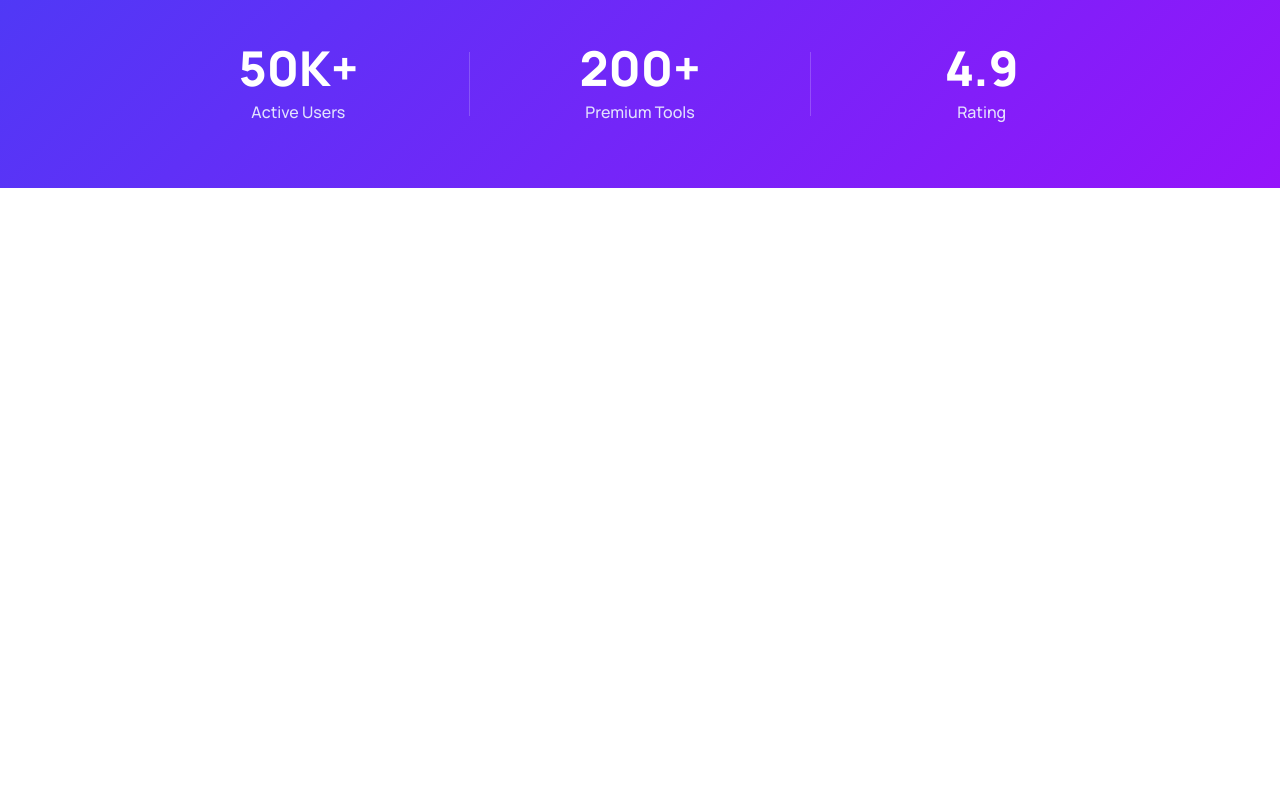
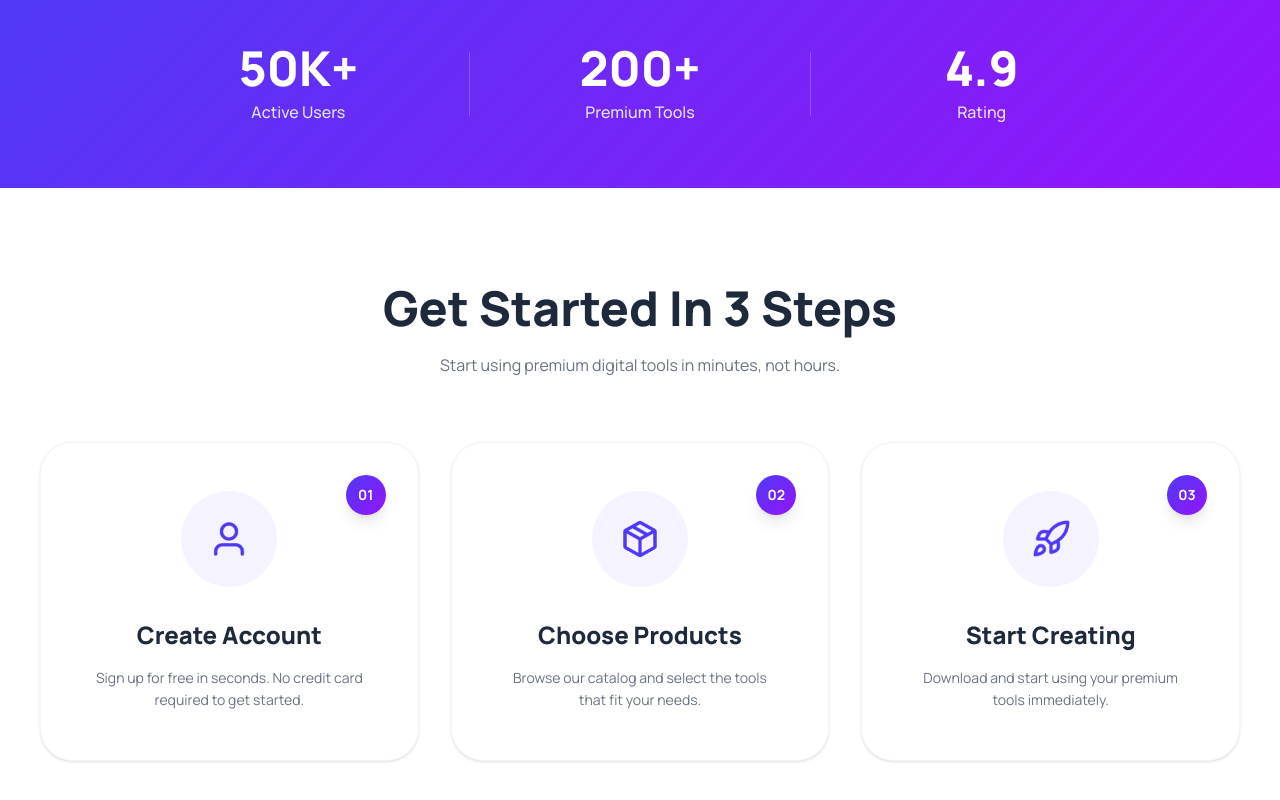
Before and after one commit to Galib-272/Assignment-6, a React (Vite) app: page /features in a window 1280 px wide. Shown: the part 902-1702 px from the top of the page. Before the commit the page ends 1090 px from the top, so only its background shows below. Built offline with nearby package versions, Linux system fonts and the light colour scheme.

Commit message:
steps section designed finished

```diff
--- a/src/App.jsx
+++ b/src/App.jsx
@@ -5,6 +5,7 @@ import "react-toastify/dist/ReactToastify.css";
 import Navbar from "./components/Navbar";
 import Banner from "./components/Banner";
 import Stats from "./components/Stats";
+import Steps from "./components/Steps";
 
 function App() {
   const [cartItems, setCartItems] = useState([]);
@@ -34,6 +35,7 @@ function App() {
       <Navbar cartCount={cartItems.length} />
       <Banner />
       <Stats />
+      <Steps />
 
       <ToastContainer
         position="top-right"
--- /dev/null
+++ b/src/components/Steps.jsx
@@ -0,0 +1,95 @@
+import React from "react";
+import userIcon from "../assets/user.png";
+import rocketIcon from "../assets/rocket.png";
+import packageIcon from "../assets/package.png";
+
+const steps = [
+  {
+    id: "01",
+    icon: userIcon,
+    title: "Create Account",
+    description: "Sign up for free in seconds. No credit card required to get started.",
+  },
+  {
+    id: "02",
+    icon: packageIcon,
+    title: "Choose Products",
+    description: "Browse our catalog and select the tools that fit your needs.",
+  },
+  {
+    id: "03",
+    icon: rocketIcon,
+    title: "Start Creating",
+    description: "Download and start using your premium tools immediately.",
+  },
+];
+
+const Steps = () => {
+  return (
+    <section className="py-24 px-4 md:px-10 bg-white">
+      <div className="max-w-7xl mx-auto">
+        {/* Header - Matching screenshot layout and size */}
+        <div className="text-center mb-16">
+          <h2 className="text-5xl font-extrabold text-[#1E293B] mb-5">
+            Get Started In 3 Steps
+          </h2>
+          <p className="text-gray-500 text-base max-w-xl mx-auto leading-relaxed">
+            Start using premium digital tools in minutes, not hours.
+          </p>
+        </div>
+
+        {/* Steps Grid */}
+        <div className="grid grid-cols-1 md:grid-cols-3 gap-8">
+          {steps.map((step, index) => (
+            <div
+              key={index}
+              className="relative flex flex-col items-center text-center p-12 bg-white rounded-4xl border border-gray-100 shadow-sm hover:shadow-xl transition-all duration-300"
+            >
+              {/* Step number - Fixed larger size and font */}
+              <div className="absolute top-8 right-8">
+                <span
+                  className="text-sm font-bold w-10 h-10 flex items-center justify-center rounded-full text-white shadow-lg"
+                  style={{ background: "linear-gradient(135deg, #4F39F6, #9514FA)" }}
+                >
+                  {step.id}
+                </span>
+              </div>
+
+              {/* Icon - Circular with soft background */}
+              <div
+                className="w-24 h-24 rounded-full flex items-center justify-center mb-8"
+                style={{ background: "#F5F3FF" }}
+              >
+                {/* Fixed coloring using a CSS Mask to apply #4F39F6 strictly */}
+                <div
+                  className="w-10 h-10"
+                  style={{
+                    backgroundColor: "#4F39F6",
+                    maskImage: `url(${step.icon})`,
+                    maskRepeat: "no-repeat",
+                    maskPosition: "center",
+                    maskSize: "contain",
+                    WebkitMaskImage: `url(${step.icon})`,
+                    WebkitMaskRepeat: "no-repeat",
+                    WebkitMaskPosition: "center",
+                    WebkitMaskSize: "contain",
+                  }}
+                />
+              </div>
+
+              {/* Text content - strictly Manrope */}
+              <h3 className="text-2xl font-extrabold text-[#1E293B] mb-4">
+                {step.title}
+              </h3>
+              <p className="text-gray-500 text-sm leading-relaxed max-w-xs mx-auto">
+                {step.description}
+              </p>
+            </div>
+          ))}
+        </div>
+      </div>
+    </section>
+  );
+};
+
+export default Steps;
```
